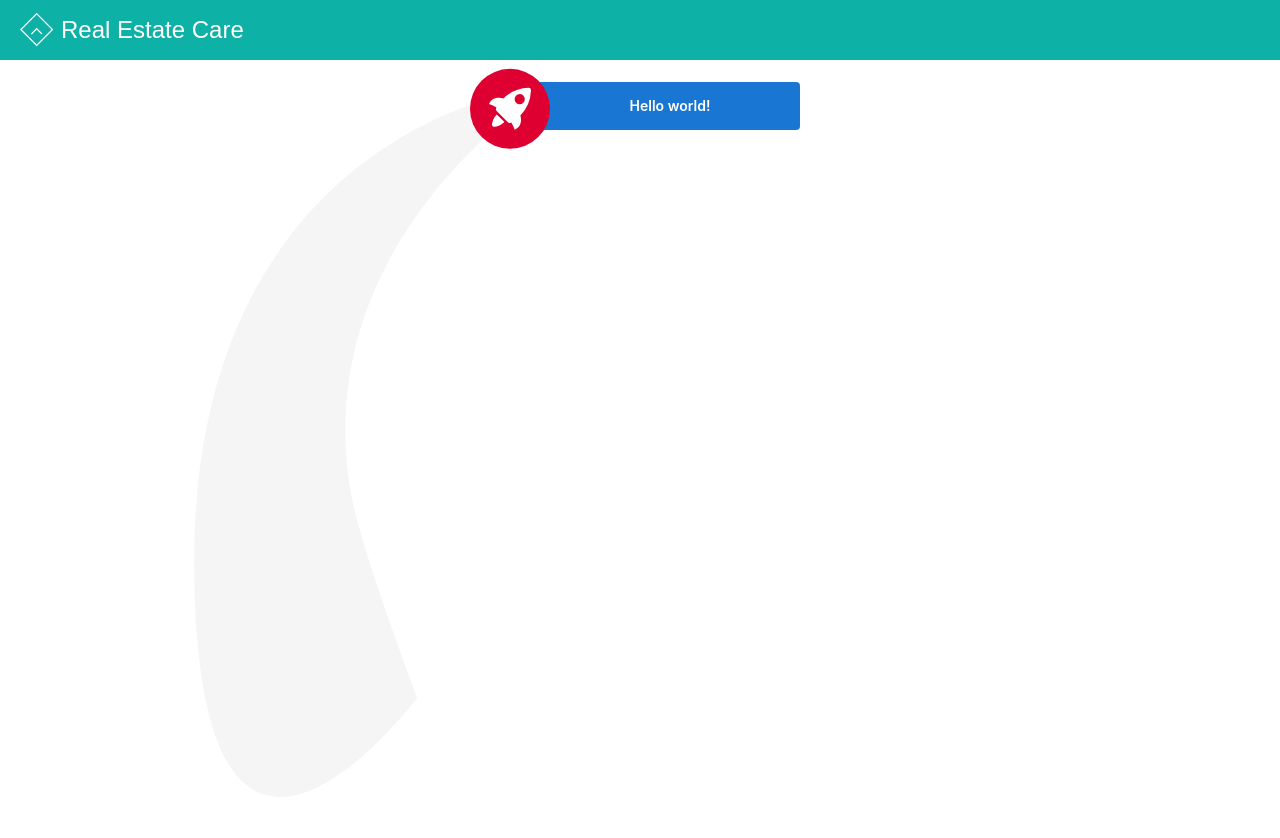
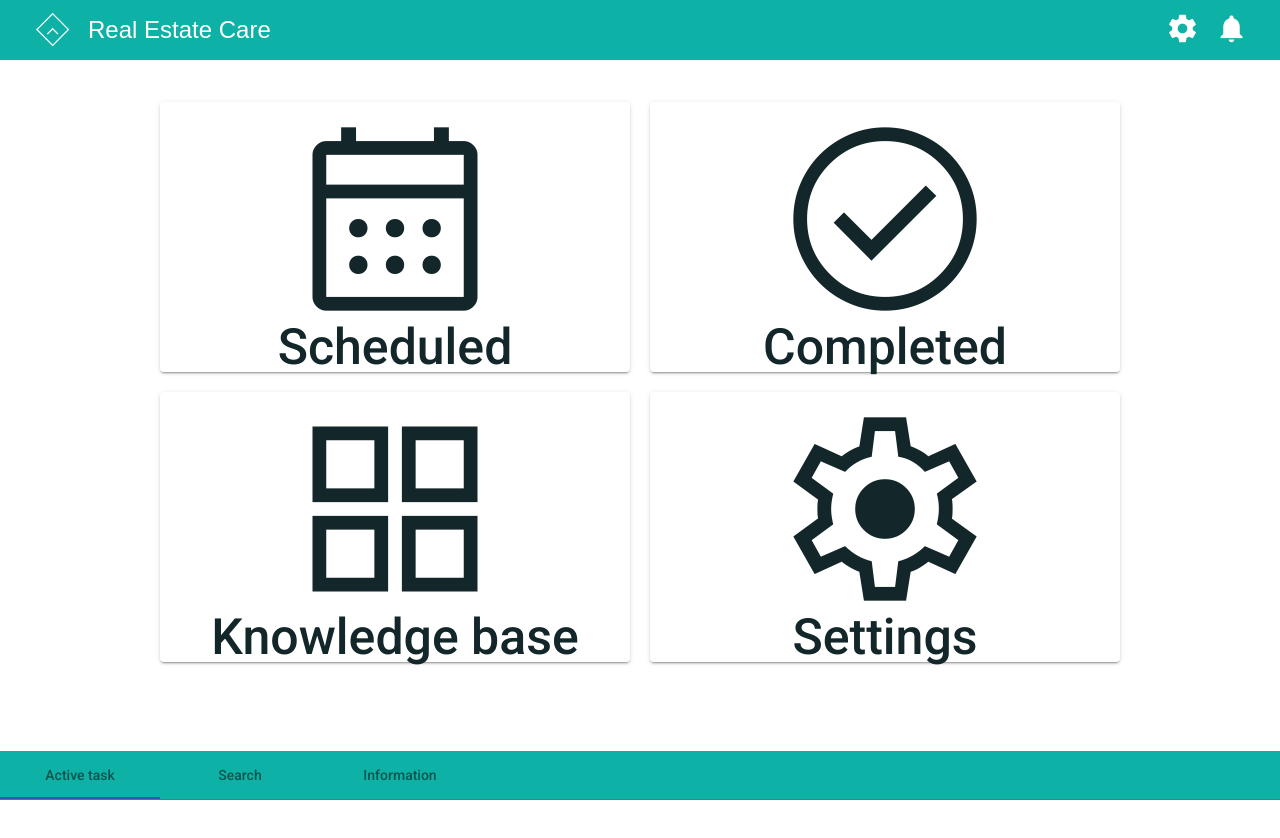
Before and after one commit to Briella94/LOI, an Angular app: page / in a window 1280 px wide. Shown: the top 838 px of the page. After the commit the page ends 800 px from the top, so only its background shows below. Built offline with nearby package versions, Linux system fonts and the light colour scheme; a web font is replaced by a local one.

Commit message:
Second commit

```diff
--- a/src/app/app.dashboard.css
+++ b/src/app/app.dashboard.css
@@ -10,24 +10,15 @@
   -moz-osx-font-smoothing: grayscale;
 }
 
-  h1,
-  h2,
-  h3,
-  h4,
-  h5,
-  h6 {
-    margin: 8px 0;
-  }
-
-  p {
-    margin: 0;
+body {
+  overflow: hidden;
 }
 
 .spacer {
   flex: 1;
 }
 
-  .toolbar {
+.header {
   position: absolute;
   top: 0;
   left: 0;
@@ -41,11 +32,20 @@
   font-size: 24px;
 }
 
-  .toolbar img {
-    margin-top: 0px;
-    margin-right: 5px;
-    margin-bottom: 0px;
-    margin-left: 16px;
+.header img {
+  margin: 0 16px;
+}
+
+.header .material-icons {
+  font-size: 33px;
+  margin-top: 5px;
+  margin-right: 25px;
+  overflow: visible;
+  color: white;
+}
+
+.header .settings-notifications-logo:hover {
+  color: rgb(19, 38, 41);
 }
 
 .content {
@@ -57,228 +57,75 @@
   align-items: center;
 }
 
-  svg.material-icons {
-    height: 24px;
-    width: auto;
+.card-container {
+  margin: 20px auto;
+  width: 100%;
+  height: 70vh;
+  background-color:#fff;
+  display:grid;
+  grid-template-columns: repeat(2, 1fr);
+  grid-row: auto auto;
+  grid-column-gap: 20px;
+  grid-row-gap: 20px;
 }
 
-  svg.material-icons:not(:last-child) {
-    margin-right: 8px;
+.tabbar {
+  position: fixed;
+  left: 0;
+  bottom: 0;
+  max-height: 120px;
+  width: 100%;
+  background-color: #0eb1a5;
+  color: white;
+  text-align: center;
 }
 
-  .card svg.material-icons path {
-    fill: #888;
+.mat-tab-header .mat-tab-label {
+  width: 33%;
 }
 
-  .card-container {
-    display: flex;
-    flex-wrap: wrap;
-    justify-content: center;
-    margin-top: 16px;
+/* Responsive media */
+@media only screen and (min-width: 320px) {
+  .card {
+    font-size: 20px;
+    color: rgb(19, 38, 41);
   }
 
-  .card {
-    all: unset;
-    border-radius: 4px;
-    border: 1px solid #eee;
-    background-color: #fafafa;
-    height: 40px;
-    width: 200px;
-    margin: 0 8px 16px;
-    padding: 16px;
-    display: flex;
-    flex-direction: row;
-    justify-content: center;
-    align-items: center;
-    transition: all 0.2s ease-in-out;
-    line-height: 24px;
-  }
-
-  .card-container .card:not(:last-child) {
-    margin-right: 0;
-  }
-
-  .card.card-small {
-    height: 16px;
-    width: 168px;
-  }
-
-  .card-container .card:not(.highlight-card) {
-    cursor: pointer;
-  }
-
-  .card-container .card:not(.highlight-card):hover {
-    transform: translateY(-3px);
-    box-shadow: 0 4px 17px rgba(0, 0, 0, 0.35);
-  }
-
-  .card-container .card:not(.highlight-card):hover .material-icons path {
-    fill: rgb(105, 103, 103);
-  }
-
-  .card.highlight-card {
-    background-color: #1976d2;
-    color: white;
-    font-weight: 600;
-    border: none;
-    width: auto;
-    min-width: 30%;
-    position: relative;
-  }
-
-  .card.card.highlight-card span {
-    margin-left: 60px;
-  }
-
-  svg#rocket {
-    width: 80px;
-    position: absolute;
-    left: -10px;
-    top: -24px;
-  }
-
-  svg#rocket-smoke {
-    height: calc(100vh - 95px);
-    position: absolute;
-    top: 10px;
-    right: 180px;
-    z-index: -10;
-  }
-
-  a,
-  a:visited,
-  a:hover {
-    color: #1976d2;
-    text-decoration: none;
-  }
-
-  a:hover {
-    color: #125699;
-  }
-
-  .terminal {
-    position: relative;
-    width: 80%;
-    max-width: 600px;
-    border-radius: 6px;
-    padding-top: 45px;
-    margin-top: 8px;
-    overflow: hidden;
-    background-color: rgb(15, 15, 16);
-  }
-
-  .terminal::before {
-    content: "\2022 \2022 \2022";
-    position: absolute;
-    top: 0;
-    left: 0;
-    height: 4px;
-    background: rgb(58, 58, 58);
-    color: #c2c3c4;
-    width: 100%;
-    font-size: 2rem;
-    line-height: 0;
-    padding: 14px 0;
-    text-indent: 4px;
-  }
-
-  .terminal pre {
-    font-family: SFMono-Regular,Consolas,Liberation Mono,Menlo,monospace;
-    color: white;
-    padding: 0 1rem 1rem;
-    margin: 0;
-  }
-
-  .circle-link {
-    height: 40px;
-    width: 40px;
-    border-radius: 40px;
-    margin: 8px;
-    background-color: white;
-    border: 1px solid #eeeeee;
-    display: flex;
-    justify-content: center;
-    align-items: center;
-    cursor: pointer;
-    box-shadow: 0 1px 3px rgba(0, 0, 0, 0.12), 0 1px 2px rgba(0, 0, 0, 0.24);
-    transition: 1s ease-out;
-  }
-
-  .circle-link:hover {
-    transform: translateY(-0.25rem);
-    box-shadow: 0px 3px 15px rgba(0, 0, 0, 0.2);
-  }
-
-  footer {
-    margin-top: 8px;
-    display: flex;
-    align-items: center;
-    line-height: 20px;
-  }
-
-  footer a {
-    display: flex;
-    align-items: center;
-  }
-
-  .github-star-badge {
-    color: #24292e;
-    display: flex;
-    align-items: center;
-    font-size: 12px;
-    padding: 3px 10px;
-    border: 1px solid rgba(27,31,35,.2);
-    border-radius: 3px;
-    background-image: linear-gradient(-180deg,#fafbfc,#eff3f6 90%);
-    margin-left: 4px;
-    font-weight: 600;
-  }
-
-  .github-star-badge:hover {
-    background-image: linear-gradient(-180deg,#f0f3f6,#e6ebf1 90%);
-    border-color: rgba(27,31,35,.35);
-    background-position: -.5em;
-  }
-
-  .github-star-badge .material-icons {
-    height: 16px;
-    width: 16px;
-    margin-right: 4px;
-  }
-
-  svg#clouds {
-    position: fixed;
-    bottom: -160px;
-    left: -230px;
-    z-index: -10;
-    width: 1920px;
-  }
-
-  /* Responsive Styles */
-  @media screen and (max-width: 767px) {
-    .card-container > *:not(.circle-link) ,
-    .terminal {
-      width: 100%;
-    }
-
-    .card:not(.highlight-card) {
-      height: 16px;
-      margin: 8px 0;
-    }
-
-    .card.highlight-card span {
-      margin-left: 72px;
-    }
-
-    svg#rocket-smoke {
-      right: 120px;
-      transform: rotate(-5deg);
+  .card span {
+    font-size: 80px;
   }
 }
 
-  @media screen and (max-width: 575px) {
-    svg#rocket-smoke {
-      display: none;
-      visibility: hidden;
+@media only screen and (min-width: 480px) {
+  .card {
+    font-size: 30px;
+    color: rgb(19, 38, 41);
+  }
+
+  .card span {
+    font-size: 175px;
   }
 }
+
+@media only screen and (min-width: 768px) {
+  .card {
+    font-size: 40px;
+    color: rgb(19, 38, 41);
+  }
+
+  .card span {
+    font-size: 190px;
+  }
+}
+
+@media only screen and (min-width: 1024px) {
+  .card {
+    font-size: 50px;
+    color: rgb(19, 38, 41);
+
+  }
+
+  .card span {
+    font-size: 220px;
+  }
+}
--- a/src/app/app.dashboard.html
+++ b/src/app/app.dashboard.html
@@ -1,34 +1,60 @@
 <head>
   <link rel="stylesheet" href="app.dashboard.css">
+  <link rel="stylesheet" href="https://fonts.googleapis.com/css2?family=Material+Symbols+Outlined:opsz,wght,FILL,GRAD@20..48,100..700,0..1,-50..200"/>
 </head>
 
-<!-- Toolbar -->
+<body>
+<!-- Banner
 <div class="toolbar" role="banner">
   <img width="40" alt="Real Estate Care logo" src="..\assets\Logo green.PNG"/>
   <span id="rec-logo">Real Estate Care</span>
+    <div class="spacer"></div>
+    <a aria-label="Settings" target="_blank" rel="noopener" href="https://twitter.com/angular" title="Settings">
+      <span class="material-symbols-outlined settings-notifications-logo">settings</span>
+    </a>
+    <a aria-label="Notifications" target="_blank" rel="noopener" href="https://youtube.com/angular" title="Notifications">
+      <span class="material-symbols-outlined settings-notifications-logo">notifications</span>
+    </a>
+</div>-->
+
+<mat-toolbar class="header">
+  <img width="40" alt="Real Estate Care logo" src="..\assets\Logo green.PNG"/>
+  <span id="rec-logo">Real Estate Care</span>
+    <div class="spacer"></div>
+    <a aria-label="Settings" target="_blank" rel="noopener" href="https://twitter.com/angular" title="Settings">
+      <mat-icon class="settings-notifications-logo">settings</mat-icon>
+    </a>
+    <a aria-label="Notifications" target="_blank" rel="noopener" href="https://youtube.com/angular" title="Notifications">
+      <mat-icon class="settings-notifications-logo">notifications</mat-icon>
+    </a>
+  </mat-toolbar>
+
+<!-- Dashboard buttons -->
+<div class="content" role="main">
+  <div class="card-container">
+    <button mat-raised-button target="_blank" rel="noopener" href="https://angular.io/tutorial" class="card">
+      <span class="material-symbols-outlined settings-notifications-logo">calendar_month</span><br/>Scheduled
+    </button>
+    <button mat-raised-button target="_blank" rel="noopener" href="https://angular.io/tutorial" class="card">
+      <span class="material-symbols-outlined settings-notifications-logo">check_circle</span><br/>Completed
+    </button>
+    <button mat-raised-button target="_blank" rel="noopener" href="https://angular.io/tutorial" class="card">
+      <span class="material-symbols-outlined settings-notifications-logo">grid_view</span><br/>Knowledge base
+    </button>
+    <button mat-raised-button target="_blank" rel="noopener" href="https://angular.io/tutorial" class="card">
+      <span class="material-symbols-outlined settings-notifications-logo">settings</span><br/>Settings
+    </button>
+  </div>
+
+  <!-- Footer -->
+  <div class="tabbar">
+    <mat-tab-group>
+      <mat-tab class="tab" label="Active task"></mat-tab>
+      <mat-tab class="tab" label="Search"></mat-tab>
+      <mat-tab class="tab" label="Information"></mat-tab>
+    </mat-tab-group>
+  </div>
 </div>
 
-<div class="content" role="main">
-
-  <!-- Highlight Card -->
-  <div class="card highlight-card card-small">
-
-    <svg id="rocket" xmlns="http://www.w3.org/2000/svg" width="101.678" height="101.678" viewBox="0 0 101.678 101.678">
-      <title>Rocket Ship</title>
-      <g id="Group_83" data-name="Group 83" transform="translate(-141 -696)">
-        <circle id="Ellipse_8" data-name="Ellipse 8" cx="50.839" cy="50.839" r="50.839" transform="translate(141 696)" fill="#dd0031"/>
-        <g id="Group_47" data-name="Group 47" transform="translate(165.185 720.185)">
-          <path id="Path_33" data-name="Path 33" d="M3.4,42.615a3.084,3.084,0,0,0,3.553,3.553,21.419,21.419,0,0,0,12.215-6.107L9.511,30.4A21.419,21.419,0,0,0,3.4,42.615Z" transform="translate(0.371 3.363)" fill="#fff"/>
-          <path id="Path_34" data-name="Path 34" d="M53.3,3.221A3.09,3.09,0,0,0,50.081,0,48.227,48.227,0,0,0,18.322,13.437c-6-1.666-14.991-1.221-18.322,7.218A33.892,33.892,0,0,1,9.439,25.1l-.333.666a3.013,3.013,0,0,0,.555,3.553L23.985,43.641a2.9,2.9,0,0,0,3.553.555l.666-.333A33.892,33.892,0,0,1,32.647,53.3c8.55-3.664,8.884-12.326,7.218-18.322A48.227,48.227,0,0,0,53.3,3.221ZM34.424,9.772a6.439,6.439,0,1,1,9.106,9.106,6.368,6.368,0,0,1-9.106,0A6.467,6.467,0,0,1,34.424,9.772Z" transform="translate(0 0.005)" fill="#fff"/>
-        </g>
-      </g>
-    </svg>
-
-    <span>Hello world!</span>
-
-    <svg id="rocket-smoke" xmlns="http://www.w3.org/2000/svg" width="516.119" height="1083.632" viewBox="0 0 516.119 1083.632">
-      <title>Rocket Ship Smoke</title>
-      <path id="Path_40" data-name="Path 40" d="M644.6,141S143.02,215.537,147.049,870.207s342.774,201.755,342.774,201.755S404.659,847.213,388.815,762.2c-27.116-145.51-11.551-384.124,271.9-609.1C671.15,139.365,644.6,141,644.6,141Z" transform="translate(-147.025 -140.939)" fill="#f5f5f5"/>
-    </svg>
-
-  </div>
+</body>
+<router-outlet></router-outlet>
```
Also changed, not shown: src/app/app.module.ts (+9 -1 lines). Lines whose indentation alone changed are shown as unchanged.
